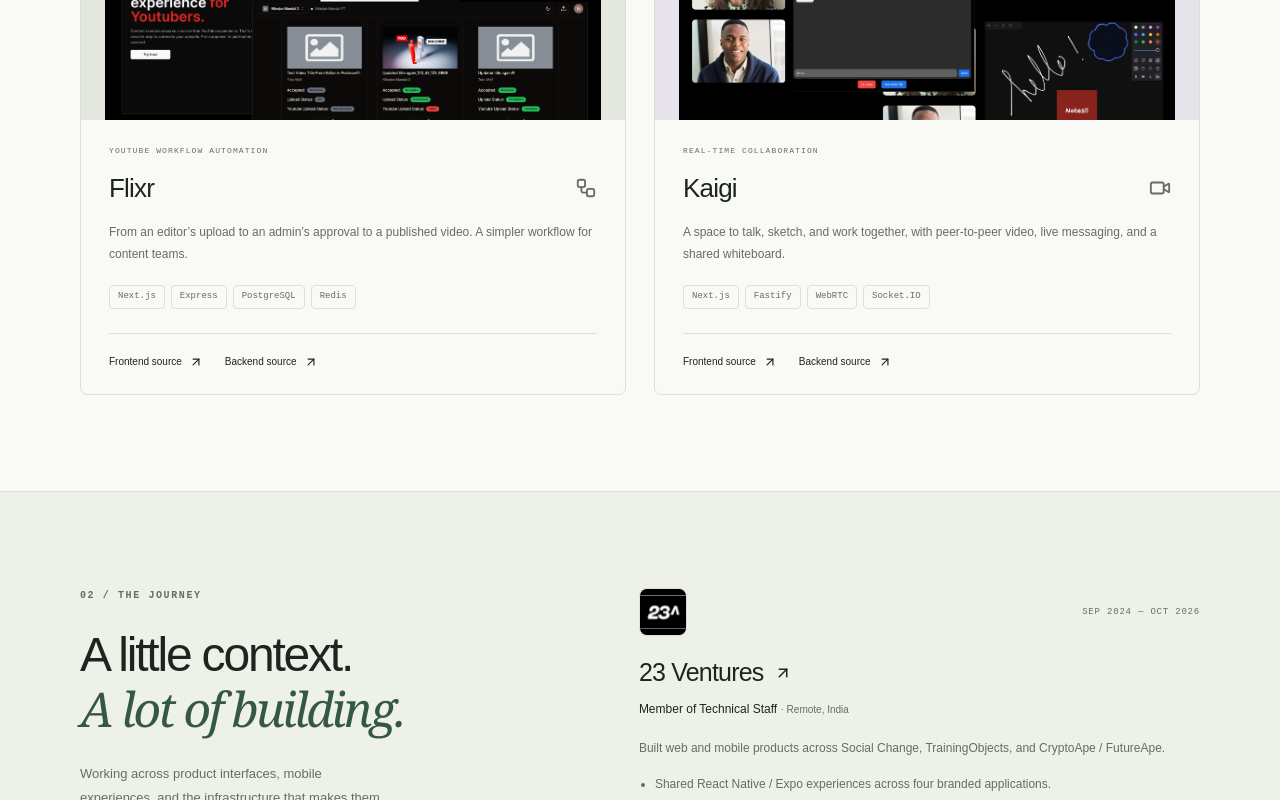
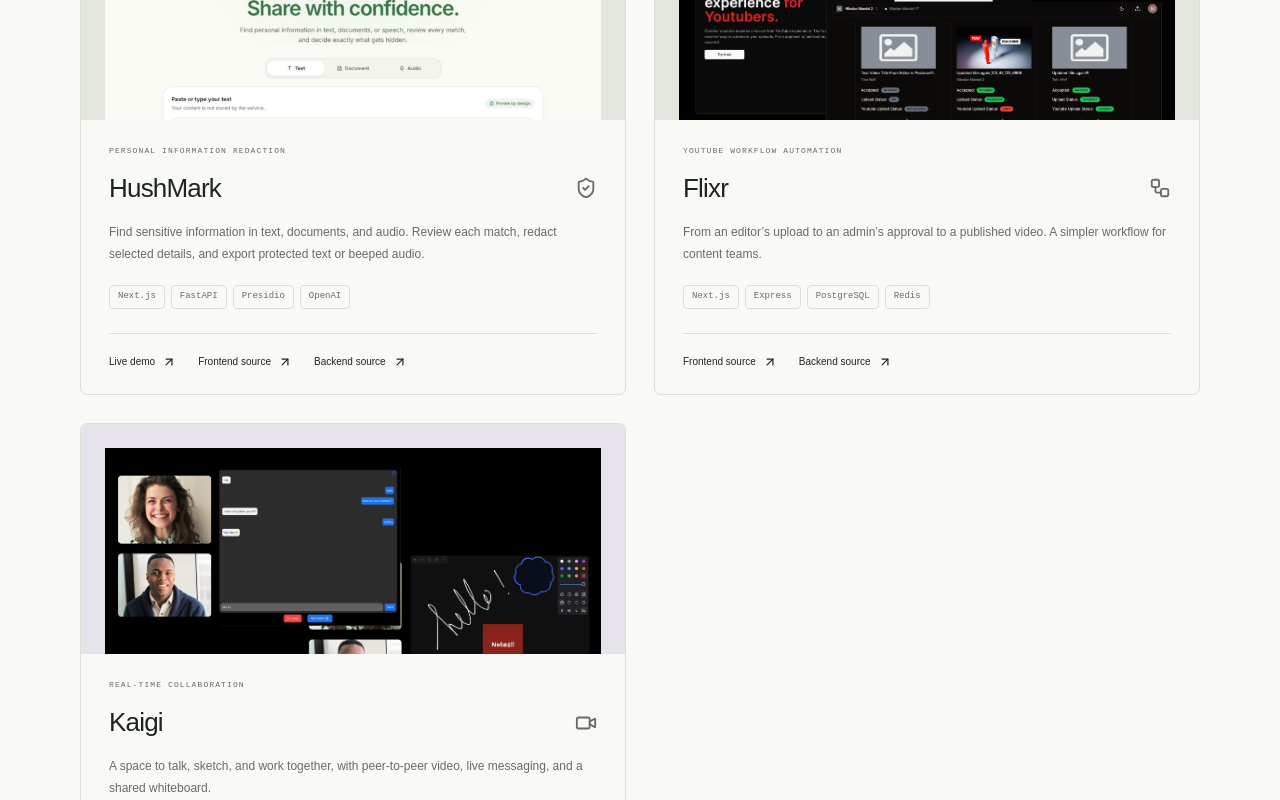
Before and after one commit to nilu2039/nilanjan-portfolio, a Next.js app: page / in a window 1280 px wide. Shown: the part 1860-2660 px from the top of the page. Built offline with nearby package versions, Linux system fonts and the light colour scheme.

Commit message:
feat: add HushMark to personal projects

```diff
--- a/src/app/globals.css
+++ b/src/app/globals.css
@@ -241,7 +241,7 @@
 .personal-copy { padding: 25px 28px; }
 .personal-copy h3 { display: flex; justify-content: space-between; align-items: center; font-size: 26px; letter-spacing: -.8px; margin-bottom: 13px; }
 .project-title-icon { color: var(--subtle); }
-.repo-links { display: flex; gap: 22px; border-top: 1px solid var(--line); padding-top: 20px; margin-top: 24px; }
+.repo-links { display: flex; flex-wrap: wrap; gap: 16px 22px; border-top: 1px solid var(--line); padding-top: 20px; margin-top: 24px; }
 .repo-links a { display: inline-flex; align-items: center; gap: 7px; font-size: 10px; }
 .experience-section { background: var(--soft); border-block: 1px solid var(--line); }
 .experience-layout { display: grid; grid-template-columns: 1fr 1.25fr; gap: 110px; }
--- a/src/components/projects.tsx
+++ b/src/components/projects.tsx
@@ -1,7 +1,8 @@
 import flixrImage from "@/assets/images/flixr.png";
+import hushmarkImage from "@/assets/images/hushmark.jpg";
 import kaigiImage from "@/assets/images/kaigi.png";
 import { GITHUB } from "@/constants";
-import { ArrowRight, ArrowUpRight, BoxSelect, Check, ChevronDown, Layers3, ScanLine, Smartphone, Upload, Workflow, Video } from "lucide-react";
+import { ArrowRight, ArrowUpRight, BoxSelect, Check, ChevronDown, Layers3, ScanLine, ShieldCheck, Smartphone, Upload, Workflow, Video } from "lucide-react";
 import Image from "next/image";
 
 function AnnotationVisual() {
@@ -40,8 +41,9 @@
 }
 
 const personalProjects = [
-  { title: "Flixr", category: "YOUTUBE WORKFLOW AUTOMATION", description: "From an editor’s upload to an admin’s approval to a published video. A simpler workflow for content teams.", image: flixrImage, tags: ["Next.js", "Express", "PostgreSQL", "Redis"], repos: [{ label: "Frontend", href: `${GITHUB}/flixr-client` }, { label: "Backend", href: `${GITHUB}/flixr-server` }] },
-  { title: "Kaigi", category: "REAL-TIME COLLABORATION", description: "A space to talk, sketch, and work together, with peer-to-peer video, live messaging, and a shared whiteboard.", image: kaigiImage, tags: ["Next.js", "Fastify", "WebRTC", "Socket.IO"], repos: [{ label: "Frontend", href: `${GITHUB}/kaigi-client` }, { label: "Backend", href: `${GITHUB}/kaigi-server` }] },
+  { title: "HushMark", category: "PERSONAL INFORMATION REDACTION", description: "Find sensitive information in text, documents, and audio. Review each match, redact selected details, and export protected text or beeped audio.", image: hushmarkImage, icon: ShieldCheck, tags: ["Next.js", "FastAPI", "Presidio", "OpenAI"], links: [{ label: "Live demo", href: "https://hush-mark.nilanjan.xyz/" }, { label: "Frontend source", href: `${GITHUB}/hush-mark-web` }, { label: "Backend source", href: `${GITHUB}/hush-mark` }] },
+  { title: "Flixr", category: "YOUTUBE WORKFLOW AUTOMATION", description: "From an editor’s upload to an admin’s approval to a published video. A simpler workflow for content teams.", image: flixrImage, icon: Workflow, tags: ["Next.js", "Express", "PostgreSQL", "Redis"], links: [{ label: "Frontend source", href: `${GITHUB}/flixr-client` }, { label: "Backend source", href: `${GITHUB}/flixr-server` }] },
+  { title: "Kaigi", category: "REAL-TIME COLLABORATION", description: "A space to talk, sketch, and work together, with peer-to-peer video, live messaging, and a shared whiteboard.", image: kaigiImage, icon: Video, tags: ["Next.js", "Fastify", "WebRTC", "Socket.IO"], links: [{ label: "Frontend source", href: `${GITHUB}/kaigi-client` }, { label: "Backend source", href: `${GITHUB}/kaigi-server` }] },
 ];
 
 export default function Projects() {
@@ -66,7 +68,7 @@
       <div className="personal-grid">{personalProjects.map((project) => (
         <article className="personal-project" key={project.title}>
           <div className={`personal-image ${project.title.toLowerCase()}-image`}><Image src={project.image} alt={`${project.title} application interface`} sizes="(max-width: 700px) 90vw, 45vw" /></div>
-          <div className="personal-copy"><p className="project-category">{project.category}</p><h3>{project.title}<span className="project-title-icon">{project.title === "Flixr" ? <Workflow size={22} aria-hidden="true" /> : <Video size={22} aria-hidden="true" />}</span></h3><p>{project.description}</p><div className="tags">{project.tags.map((tag) => <span key={tag}>{tag}</span>)}</div><div className="repo-links">{project.repos.map((repo) => <a key={repo.href} href={repo.href} target="_blank" rel="noopener noreferrer" aria-label={`${project.title} ${repo.label} source on GitHub`}>{repo.label} source <ArrowUpRight size={14} aria-hidden="true" /></a>)}</div></div>
+          <div className="personal-copy"><p className="project-category">{project.category}</p><h3>{project.title}<span className="project-title-icon"><project.icon size={22} aria-hidden="true" /></span></h3><p>{project.description}</p><div className="tags">{project.tags.map((tag) => <span key={tag}>{tag}</span>)}</div><div className="repo-links">{project.links.map((link) => <a key={link.href} href={link.href} target="_blank" rel="noopener noreferrer" aria-label={`${project.title} ${link.label}`}>{link.label} <ArrowUpRight size={14} aria-hidden="true" /></a>)}</div></div>
         </article>
       ))}</div>
     </section>
```
Also changed, not shown: src/assets/images/hushmark.jpg (added), 1 other file (tests, documents, lock files or other folders).
